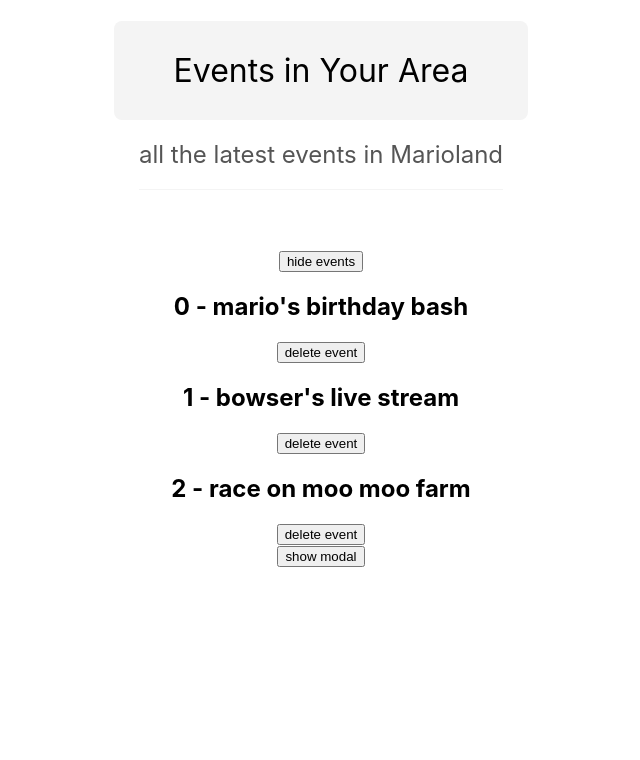
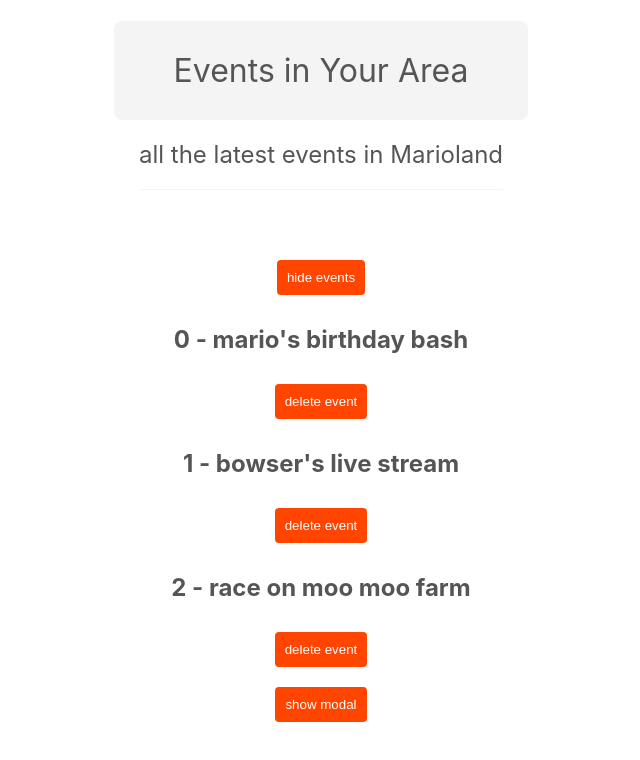
Before and after one commit to cristodca/React-Firebase, a React (Create React App) app: page / in a window 1280 px wide. Shown: the top 760 px of the page, without its empty margins (319-959 px from the left). Built offline with nearby package versions, Linux system fonts and the light colour scheme.

Commit message:
Clase 34 | Using Global Stylesheets

```diff
--- a/src/index.css
+++ b/src/index.css
@@ -10,6 +10,19 @@ body {
 code {
   font-family: source-code-pro, Menlo, Monaco, Consolas, 'Courier New',
     monospace;
+}
+
+p, h1, h2 {
+  color: #555;
+}
+button {
+  background: #ff4500;
+  color: #fff;
+  padding: 10px;
+  border: 0;
+  border-radius: 4px;
+  margin: 10px auto;
+  cursor: pointer;
 }
 
 .title {
```
